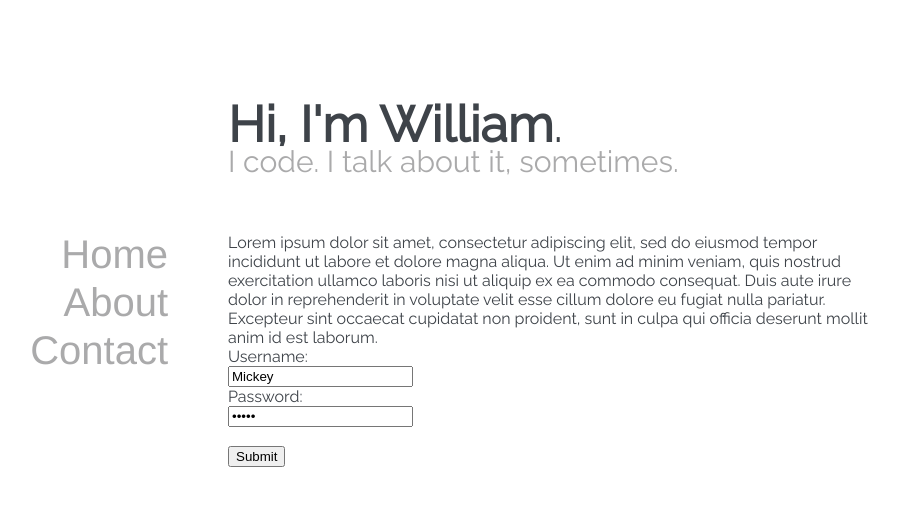
After one commit to WilliamMauclet/SmallBlog, a Flask app: page /verify_login in a window 1280 px wide. The commit adds this page. Shown: the top 506 px of the page, without its empty margins (232-1130 px from the left). Run offline with Flask 2, Linux system fonts and the light colour scheme; parts of the project's set-up code (start-up, migrations or seed data) failed here and were passed over.

Commit message:
Added a form that doesn't work, but looking at Flask-Admin instead of reinventing the wheel.

```diff
--- a/smallblog/app.py
+++ b/app.py
@@ -1,26 +1,28 @@
-from flask import Flask, render_template
+from flask import Flask, render_template, url_for
 from flask_sqlalchemy import SQLAlchemy
 from datetime import datetime
 from getpass import getpass
+from blog_config import *
+from forms import *
 
 
-app = Flask(__name__, instance_relative_config=True)
+app = Flask(__name__)
 app.config.from_object('config')
 app.config.from_pyfile('config.py')
 db = SQLAlchemy(app)
 
 class User(db.Model):
     id = db.Column(db.Integer, primary_key=True)
-    username = db.Column(db.String(80), unique=True, nullable=False)
-    password = db.Column(db.String(80), unique=False, nullable=False)
-    email = db.Column(db.String(120), unique=True, nullable=False)
+    username = db.Column(db.String(MAX_USERNAME_LENGTH), unique=True, nullable=False)
+    password = db.Column(db.String(MAX_PASSWORD_LENGTH), unique=False, nullable=False)
+    email = db.Column(db.String(MAX_EMAIL_LENGTH), unique=True, nullable=False)
 
     def __repr__(self):
         return '<User %r>' % self.username
 
 class Post(db.Model):
     id = db.Column(db.Integer, primary_key=True)
-    title = db.Column(db.String(100), unique=True, nullable=False)
+    title = db.Column(db.String(MAX_POST_TITLE_LENGTH), unique=True, nullable=False)
     text = db.Column(db.Text, unique=True, nullable=False)
     # Standard value = time of creation
     date = db.Column(db.DateTime, default=datetime.utcnow)
@@ -41,10 +43,26 @@
 
 @app.route("/users")
 def get_users():
-    return render_template('list_users.html', users=User.query.all())
+    return render_template('list_users.html', users=User.query.all()) #.all()
 
 @app.route("/home")
 def get_home():
     return render_template('empty_template.html')
 
+@app.route("/login")
+def get_login_page():
+    return render_template('login.html')
+
+@app.route("/verify_login")
+def login():
+    form = UsernamePasswordForm()
+    if form.validate_on_submit():
+        # Check the password and log the user in
+        # [...]
+        User.query.filter_by(username=form.username).first()
+
+        return redirect(url_for('/home'))
+    return render_template('login.html', form=form)
+
+print(User.query.filter_by(username='a').first())
 app.run(port=8000)
--- /dev/null
+++ b/blog_config.py
@@ -0,0 +1,4 @@
+MAX_POST_TITLE_LENGTH = 140
+MAX_USERNAME_LENGTH = 80
+MAX_PASSWORD_LENGTH = 80
+MAX_EMAIL_LENGTH = 254  # https://www.rfc-editor.org/errata_search.php?eid=1690
--- a/smallblog/config.py
+++ b/config.py
@@ -1,3 +1,4 @@
 SQLALCHEMY_DATABASE_URI = 'sqlite:///C:\\sqlitedbs\\smallblog.db'
 SQLALCHEMY_TRACK_MODIFICATIONS = False
 TESTING = True
+SECRET_KEY = "X6qEmuD!#c{`>EDH)t8a-mUyJ>y{p="
--- /dev/null
+++ b/forms.py
@@ -0,0 +1,13 @@
+from flask_wtf import Form
+from wtforms import StringField, PasswordField
+from wtforms.validators import DataRequired, Length
+
+from blog_config import *
+
+class UsernamePasswordForm(Form):
+    username = StringField('Username', validators=[DataRequired()])
+    password = PasswordField('Password', validators=[DataRequired()])
+
+class NewPostForm(Form):
+    title = StringField('Title', validators=Length(min=5, max=MAX_POST_TITLE_LENGTH))
+    text = StringField('Text', validators=[Length(min=20, max=MAX_POST_TITLE_LENGTH)])
--- a/static/style.css
+++ b/static/style.css
@@ -3,7 +3,7 @@
     margin: 0 auto;
     padding: 40px 20px 0;
     font-family: 'Raleway', 'Franklin Gothic Medium', 'Arial Narrow', Arial, sans-serif;
-    color: #3a3a3c  ;
+    color: #3e4349  ;
 }
 
 header {
--- /dev/null
+++ b/templates/login.html
@@ -0,0 +1,14 @@
+{% extends "base.html" %}
+
+{% block content %}
+
+<form action="/verify_login">
+    Username:<br>
+    <input type="text" name="username" value="Mickey">
+    <br>
+    Password:<br>
+    <input type="password" name="password" value="Mouse">
+    <br><br>
+    <input type="submit" value="Submit">
+</form>
+{% endblock content %}
```
Also changed, not shown: README.md, smallblog/models.py (deleted), 1 other file.
